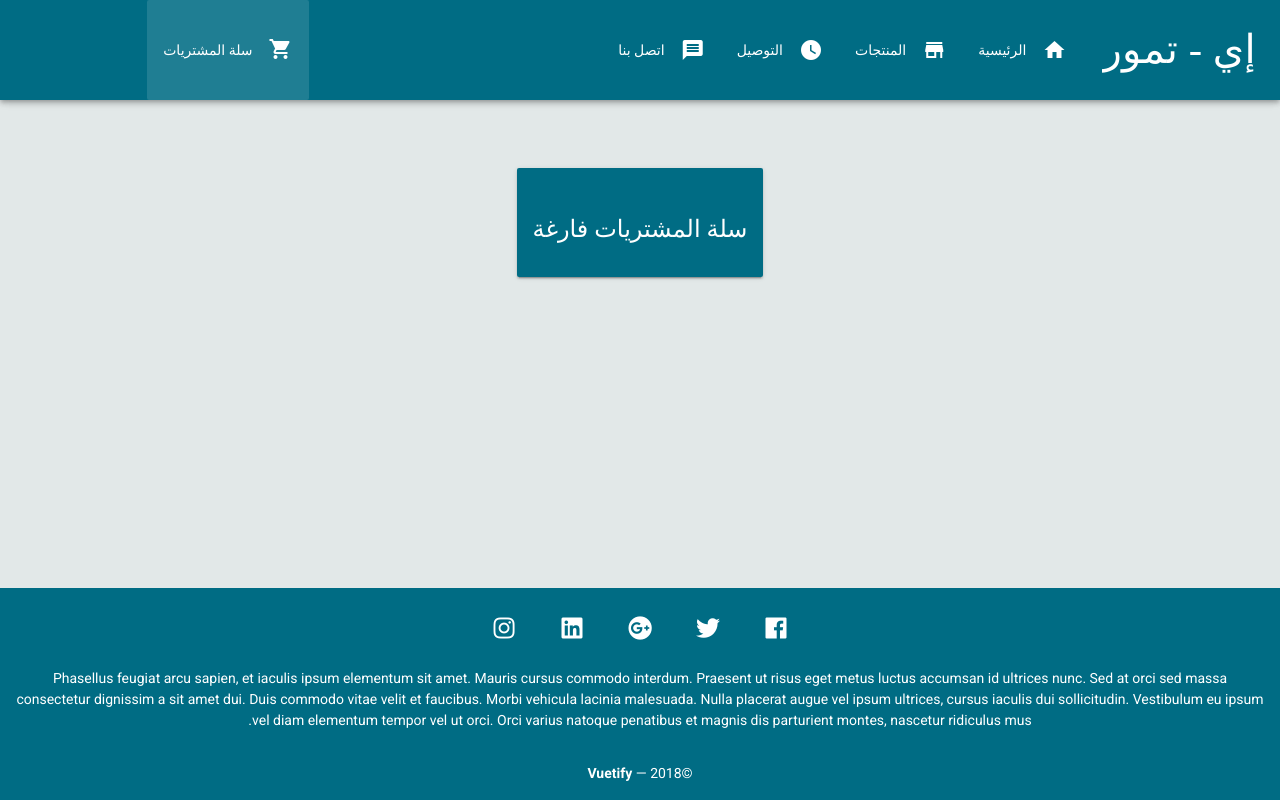
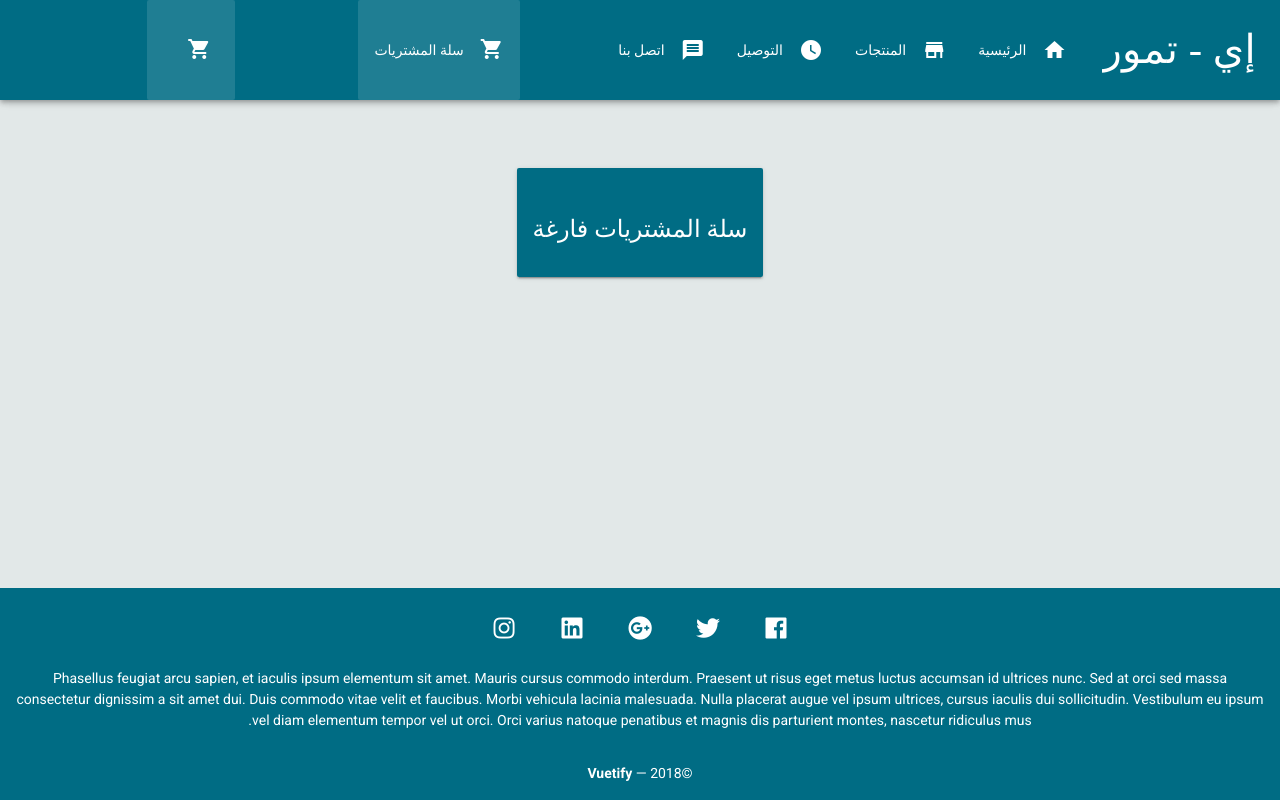
Before and after one commit to aalbani/etmoor, a Vue app: page /Cart in a window 1280 px wide. Built offline with nearby package versions, Linux system fonts and the light colour scheme; a web font is replaced by a local one.

Commit message:
cart button added to toolbar and conditonal cart card

```diff
--- a/src/App.vue
+++ b/src/App.vue
@@ -67,6 +67,17 @@
           </v-list>
 
     </v-menu>
+      </v-toolbar-items>
+
+
+    <v-toolbar-items id="shopingCart" class="hidden-md-and up">
+      <v-btn class="primary white--text text-xs-center" flat :to="shoppingCart.link">
+          <v-badge color="red" v-model="showBadge">
+          <span slot="badge">{{badgeCounter()}}</span>
+          <v-icon right>{{shoppingCart.icon}}</v-icon>
+          </v-badge>
+      </v-btn>
+
       </v-toolbar-items>
 
     </v-toolbar>
--- a/src/components/Cart.vue
+++ b/src/components/Cart.vue
@@ -40,7 +40,7 @@
       </v-flex>
     </v-layout>
 
-    <v-layout row wrap justify-center>
+    <v-layout row wrap justify-center v-if="orderList.length <= 0">
 
         <v-card color="primary" class="mt-5 mb-5">
           <v-card-title primary-title>
```
